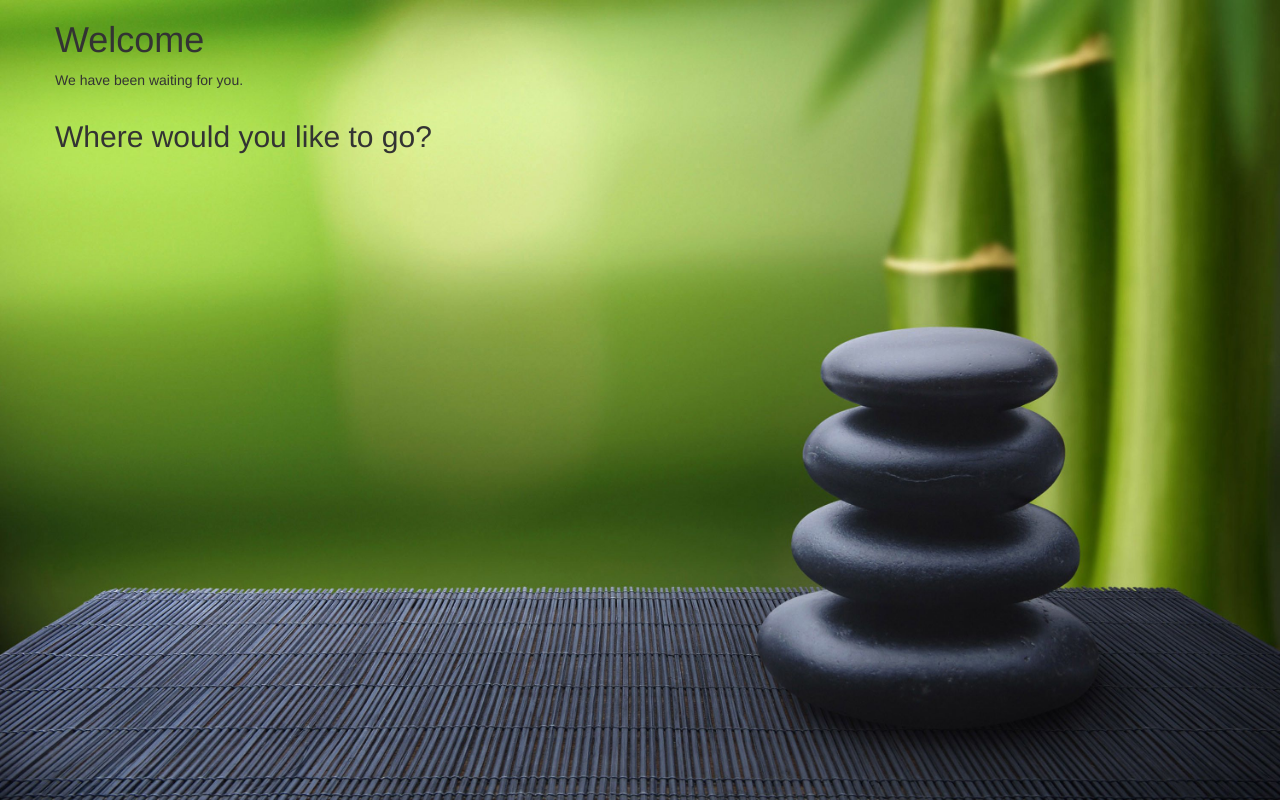
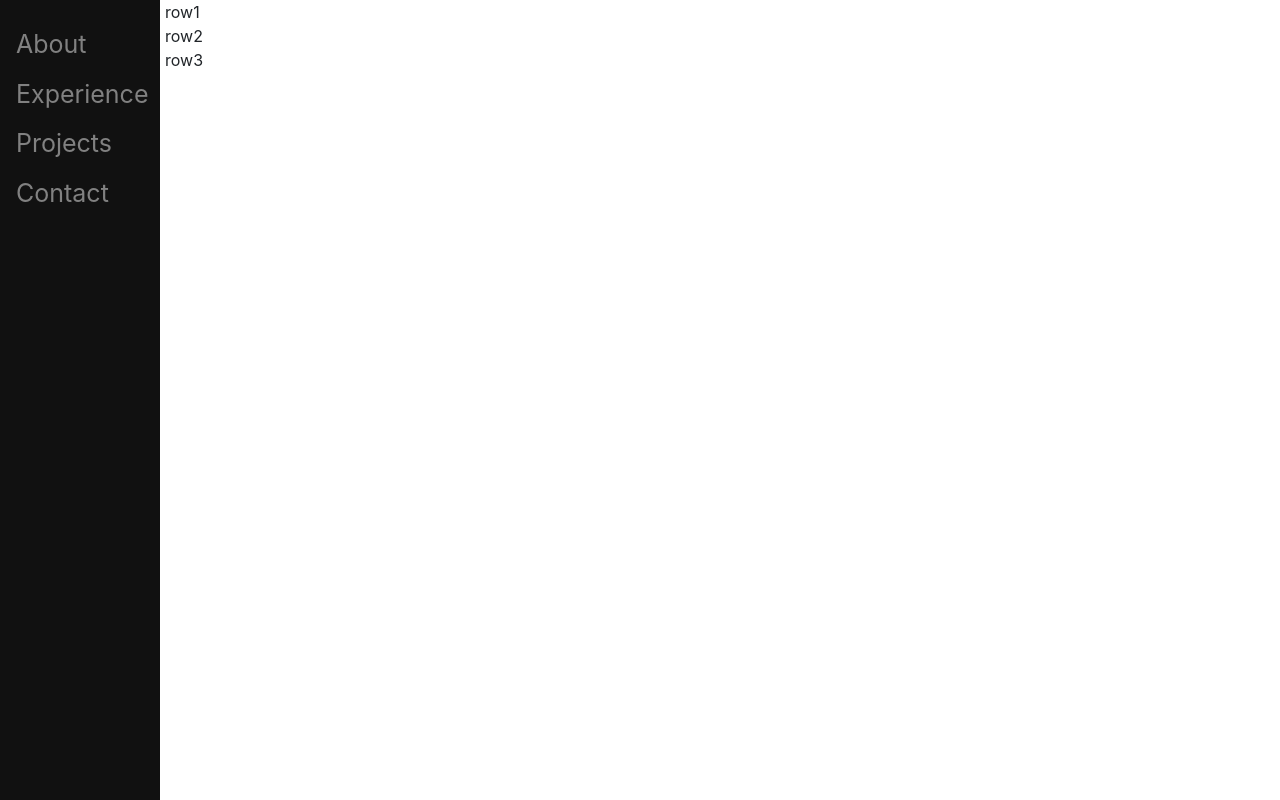
Before and after one commit to esch3/Homepage, a plain HTML site: page index.html in a window 1280 px wide. Drawn offline with nearby package versions, Linux system fonts and the light colour scheme.

Commit message:
added sidebar

```diff
--- a/index.html
+++ b/index.html
@@ -1,31 +1,46 @@
 <!DOCTYPE html>
+<html lang="en">
 
-<html lang="en">
 <head>
     <meta charset="utf-8">
     <meta http-equiv="X-UA-Compatible" content="IE=edge">
     <meta name="viewport" content="width=device-width, initial-scale=1">
-        <Title>Welcome</Title>
-        <!-- Latest compiled and minified CSS -->
-        <link rel="stylesheet" href="https://maxcdn.bootstrapcdn.com/bootstrap/3.3.7/css/bootstrap.min.css"
-            integrity="sha384-BVYiiSIFeK1dGmJRAkycuHAHRg32OmUcww7on3RYdg4Va+PmSTsz/K68vbdEjh4u" crossorigin="anonymous">
+    <!-- The above 3 meta tags *must* come first in the head; any other head content must come *after* these tags -->
+    <title>Bootstrap 101 Template</title>
+
+    <!-- Bootstrap -->
+    <link rel="stylesheet" href="https://maxcdn.bootstrapcdn.com/bootstrap/4.0.0/css/bootstrap.min.css"
+        integrity="sha384-Gn5384xqQ1aoWXA+058RXPxPg6fy4IWvTNh0E263XmFcJlSAwiGgFAW/dAiS6JXm" crossorigin="anonymous">
     <link rel="stylesheet" href="styles.css">
+    <!-- HTML5 shim and Respond.js for IE8 support of HTML5 elements and media queries -->
+    <!-- WARNING: Respond.js doesn't work if you view the page via file:// -->
+    <!--[if lt IE 9]>
+      <script src="https://oss.maxcdn.com/html5shiv/3.7.3/html5shiv.min.js"></script>
+      <script src="https://oss.maxcdn.com/respond/1.4.2/respond.min.js"></script>
+    <![endif]-->
+    <style>
+
+    </style>
+
 </head>
+
 <body>
-        <div class="container">
-            <div class="row">
-                <h1>Welcome</h1>
+    <!-- Side navigation -->
+    <div class="sidenav">
+        <a href="#">About</a>
+        <a href="#">Experience</a>
+        <a href="#">Projects</a>
+        <a href="#">Contact</a>
     </div>
-            <div class="row">
-                <p>We have been waiting for you.</p>
+    <div class="container main">
+        <div class="row">row1</div>
+        <div class="row">row2</div>
+        <div class="row">row3</div>
     </div>
-            <div class="row">
-                <h2>Where would you like to go?</h2>
-            </div>
-        </div>
-        <!-- Latest compiled and minified JavaScript -->
-        <script src="https://maxcdn.bootstrapcdn.com/bootstrap/3.3.7/js/bootstrap.min.js"
-            integrity="sha384-Tc5IQib027qvyjSMfHjOMaLkfuWVxZxUPnCJA7l2mCWNIpG9mGCD8wGNIcPD7Txa"
-            crossorigin="anonymous"></script>
+    <!-- jQuery (necessary for Bootstrap's JavaScript plugins) -->
+    <script src="https://ajax.googleapis.com/ajax/libs/jquery/1.12.4/jquery.min.js"></script>
+    <!-- Include all compiled plugins (below), or include individual files as needed -->
+    <script src="js/bootstrap.min.js"></script>
 </body>
+
 </html>
--- a/styles.css
+++ b/styles.css
@@ -1,5 +1,43 @@
-* { margin: 0; padding: 0; }
+/* The sidebar menu */
+.sidenav {
+  height: 100%; /* Full-height: remove this if you want "auto" height */
+  width: 160px; /* Set the width of the sidebar */
+  position: fixed; /* Fixed Sidebar (stay in place on scroll) */
+  z-index: 1; /* Stay on top */
+  top: 0; /* Stasy at the top */
+  left: 0;
+  background-color: #111; /* Black */
+  overflow-x: hidden; /* Disable horizontal scroll */
+  padding-top: 20px;
+}
 
+/* The navigation menu links */
+.sidenav a {
+  padding: 6px 8px 6px 16px;
+  text-decoration: none;
+  font-size: 25px;
+  color: #818181;
+  display: block;
+}
+
+/* When you mouse over the navigation links, change their color */
+.sidenav a:hover {
+  color: #f1f1f1;
+}
+
+/* Style page content */
+.main {
+  margin-left: 160px; /* Same as the width of the sidebar */
+  padding: 0px 20px;
+}
+
+/* On smaller screens, where height is less than 450px, change the style of the sidebar (less padding and a smaller font size) */
+@media screen and (max-height: 450px) {
+  .sidenav {padding-top: 15px;}
+  .sidenav a {font-size: 18px;}
+}
+
+/*
 body {
     background: url(zen.jpg) no-repeat center center fixed;
     -webkit-background-size: cover;
@@ -7,3 +45,4 @@ body {
     -o-background-size: cover;
     background-size: cover;
 }
+*/
```
Lines whose indentation alone changed are shown as unchanged.
